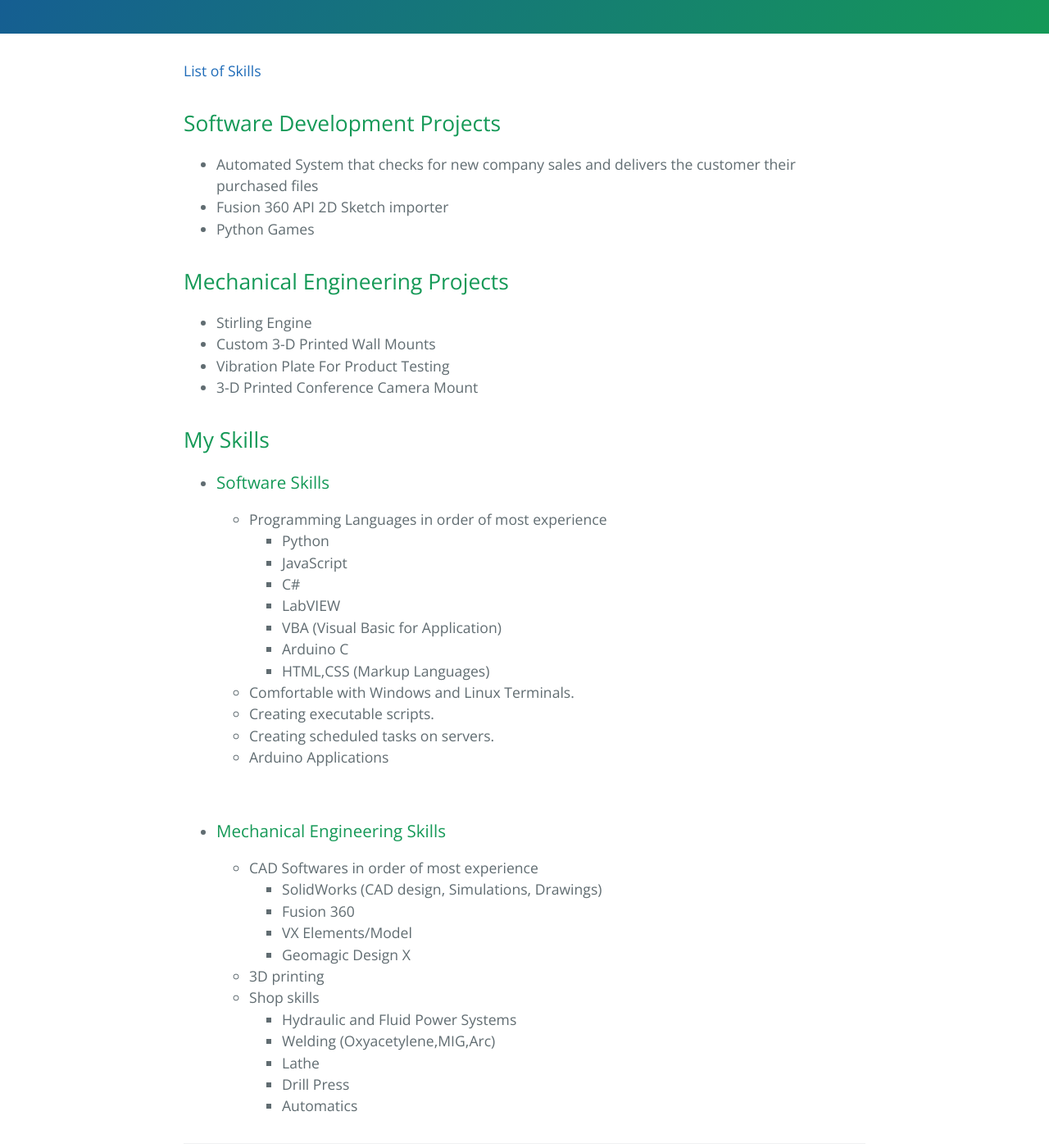
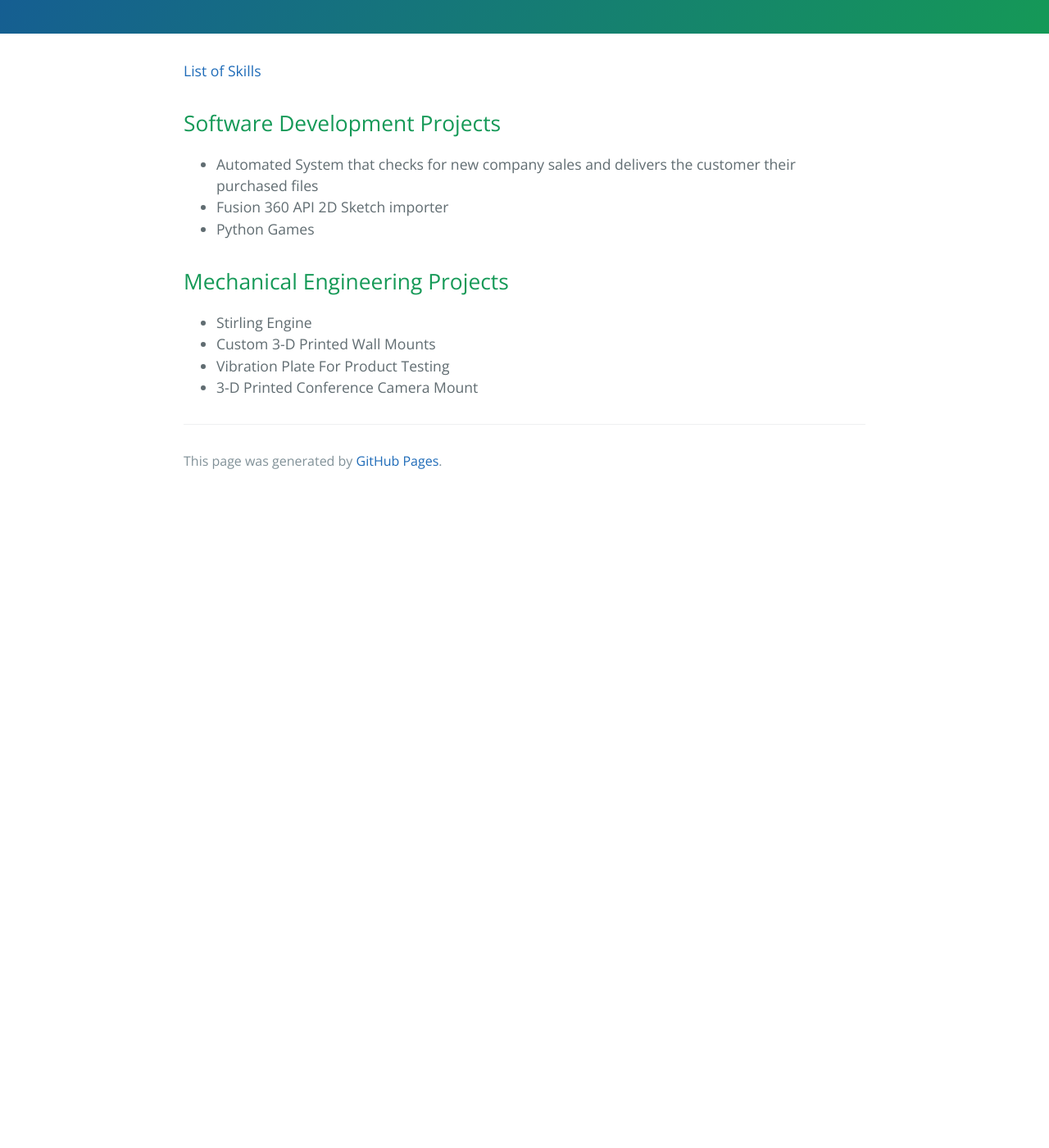
Before and after one commit to b-smiley/b-smiley.github.io, a Jekyll site: the page built from index.md, in a window 1280 px wide and 1400 px high, scrolled down 276 px. Shown: the whole window at 82% size. Built offline with Jekyll 4.4.1, drawn with Linux system fonts in a browser that asks for light colours; after the commit the page ends 900 px from its top, so only the background shows below that.

Commit message:
Update index.md

```diff
--- a/index.md
+++ b/index.md
@@ -14,33 +14,3 @@ layout: default
   - Custom 3-D Printed Wall Mounts
   - Vibration Plate For Product Testing
   - 3-D Printed Conference Camera Mount
-
-## My Skills
-  - ### Software Skills
-    - Programming Languages in order of most experience
-        - Python
-        - JavaScript
-        - C#
-        - LabVIEW
-        - VBA (Visual Basic for Application)
-        - Arduino C
-        - HTML,CSS (Markup Languages)
-    - Comfortable with Windows and Linux Terminals.
-    - Creating executable scripts.
-    - Creating scheduled tasks on servers.
-    - Arduino Applications
-
-&nbsp;
-  - ### Mechanical Engineering Skills
-    - CAD Softwares in order of most experience
-      - SolidWorks (CAD design, Simulations, Drawings)
-      - Fusion 360
-      - VX Elements/Model
-      - Geomagic Design X
-    - 3D printing
-    - Shop skills
-         - Hydraulic and Fluid Power Systems
-         - Welding (Oxyacetylene,MIG,Arc)
-         - Lathe
-         - Drill Press
-         - Automatics
```
